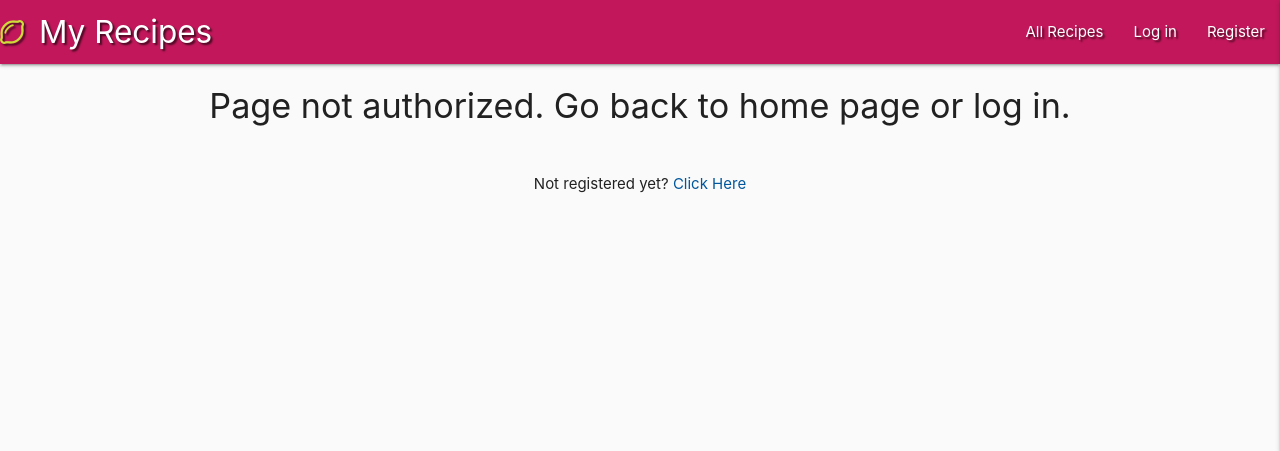
After one commit to pedromn0/my-recipes-milestone-3, a Flask app: page /no_authorized in a window 1280 px wide. The commit adds this page. Shown: the top 451 px of the page. Run offline with Flask 2, Linux system fonts and the light colour scheme; some libraries are stand-ins or nearby versions.

Commit message:
Refactor add and edit function to use splitline python method for ingredients and recipe method

```diff
--- a/app.py
+++ b/app.py
@@ -129,65 +129,82 @@ def view_recipe(recipe_id):
 
 @app.route("/add_recipe", methods=["GET", "POST"])
 def add_recipe():
-    if request.method == "POST":
-        user = mongo.db.users.find_one({"username": session['user']})
-        ingredients_list = request.form.get('ingredients_list').split(';')
-        method = request.form.get('method').split(';')
+    if "user" in session:
+        if request.method == "POST":
+            user = mongo.db.users.find_one({"username": session['user']})
+            ingredients_list = request.form.get(
+                'ingredients_list').splitlines()
+            method = request.form.get('method').splitlines()
 
-        recipe = {
-            "recipe_name": request.form.get('recipe_name'),
-            "food_type": request.form.get('food_type'),
-            "estimated_time": request.form.get('estimated_time'),
-            "url_picture": request.form.get('url_picture'),
-            "commentary": request.form.get('commentary'),
-            "ingredients_list": ingredients_list,
-            "method": method,
-            "created_by": session['user'],
-            "user_id": ObjectId(user['_id'])
-        }
+            recipe = {
+                "recipe_name": request.form.get('recipe_name'),
+                "food_type": request.form.get('food_type'),
+                "estimated_time": request.form.get('estimated_time'),
+                "url_picture": request.form.get('url_picture'),
+                "commentary": request.form.get('commentary'),
+                "ingredients_list": ingredients_list,
+                "method": method,
+                "created_by": session['user'],
+                "user_id": ObjectId(user['_id'])
+            }
 
-        mongo.db.recipes.insert_one(recipe)
-        flash("Recipe Added with success!")
-        return redirect(url_for('all_recipes'))
+            mongo.db.recipes.insert_one(recipe)
+            flash("Recipe Added with success!")
+            return redirect(url_for('all_recipes'))
 
-    food_tags = mongo.db.food_tags.find().sort("food_type", 1)
-    return render_template('add_recipe.html', food_tags=food_tags)
+        food_tags = mongo.db.food_tags.find().sort("food_type", 1)
+        return render_template('add_recipe.html', food_tags=food_tags)
+
+    else:
+        flash("You must be logged in to have access to this page")
+        return redirect("login")
 
 
 @app.route("/edit_recipe/<recipe_id>", methods=["GET", "POST"])
 def edit_recipe(recipe_id):
-    if request.method == "POST":
-        user = mongo.db.users.find_one({"username": session['user']})
-        ingredients_list = request.form.get('ingredients_list').split(';')
-        method = request.form.get('method').split(';')
+    if "user" not in session:
+        # flash("You must be logged in to have access to this page")
+        return redirect("no_authorized")
 
-        submit = {
-            "recipe_name": request.form.get('recipe_name'),
-            "food_type": request.form.get('food_type'),
-            "estimated_time": request.form.get('estimated_time'),
-            "url_picture": request.form.get('url_picture'),
-            "commentary": request.form.get('commentary'),
-            "ingredients_list": ingredients_list,
-            "method": method,
-            "created_by": session['user'],
-            "user_id": ObjectId(user['_id'])
-        }
+    else:
+        if request.method == "POST":
+            user = mongo.db.users.find_one({"username": session['user']})
+            ingredients_list = request.form.get(
+                'ingredients_list').splitlines()
+            method = request.form.get('method').splitlines()
 
-        mongo.db.recipes.update({"_id": ObjectId(recipe_id)}, submit)
-        flash("Recipe Uptaded with success!")
-        return redirect(url_for('all_recipes'))
+            submit = {
+                "recipe_name": request.form.get('recipe_name'),
+                "food_type": request.form.get('food_type'),
+                "estimated_time": request.form.get('estimated_time'),
+                "url_picture": request.form.get('url_picture'),
+                "commentary": request.form.get('commentary'),
+                "ingredients_list": ingredients_list,
+                "method": method,
+                "created_by": session['user'],
+                "user_id": ObjectId(user['_id'])
+            }
 
-    recipe = mongo.db.recipes.find_one({"_id": ObjectId(recipe_id)})
-    food_tags = mongo.db.food_tags.find().sort("food_type", 1)
-    return render_template(
-        'edit_recipe.html', food_tags=food_tags, recipe=recipe)
+            mongo.db.recipes.update({"_id": ObjectId(recipe_id)}, submit)
+            flash("Recipe Uptaded with success!")
+            return redirect(url_for('all_recipes'))
+
+        recipe = mongo.db.recipes.find_one({"_id": ObjectId(recipe_id)})
+        food_tags = mongo.db.food_tags.find().sort("food_type", 1)
+        return render_template(
+            'edit_recipe.html', food_tags=food_tags, recipe=recipe)
 
 
 @app.route('/delete_recipe/<recipe_id>')
 def delete_recipe(recipe_id):
-    mongo.db.recipes.remove({"_id": ObjectId(recipe_id)})
+    mongo.db.recipes.delete_one({"_id": ObjectId(recipe_id)})
     flash("Recipe deleted with success!")
     return redirect(url_for('all_recipes'))
+
+
+@app.route('/no_authorized')
+def no_authorized():
+    return render_template("no_authorized.html")
 
 
 if __name__ == "__main__":
--- a/templates/add_recipe.html
+++ b/templates/add_recipe.html
@@ -1,7 +1,7 @@
 {% extends "base.html" %}
 {% block content %}
 
-    <!-- All Recipes' Header -->
+    <!-- Add Recipes' Header -->
     <div class="row">
         <div class="col s12 center-align">
             <h4>Add Your Own Recipe</h4>
--- a/templates/individual_recipe.html
+++ b/templates/individual_recipe.html
@@ -35,7 +35,7 @@
                                         <p>Do you really intend to delete this? This is a irreversible act.</p>
                                     </div>
                                     <div class="modal-footer">
-                                        <a href="{{ url_for('all_recipes') }}">Cancel</a>
+                                        <a class="grey-text darken-4" href="{{ url_for('all_recipes') }}">Cancel</a>
                                         <a href="{{ url_for('delete_recipe', recipe_id=recipe._id) }}" class="modal-close waves-effect waves-green btn-flat">Confirm</a>
                                     </div>
                                 </div>
--- /dev/null
+++ b/templates/no_authorized.html
@@ -0,0 +1,17 @@
+{% extends "base.html" %}
+{% block content %}
+    <div class="row">
+        <div class="col s12 center-align">
+            <h4>Page not authorized. Go back to home page or log in.</h4>
+        </div>
+    </div>
+
+    <div class="row">
+        <div class="col s12">
+            <p class="center-align">
+                Not registered yet? <a href="{{ url_for('register') }}" class="light-blue-text text-darken-4">Click Here</a>
+            </p>
+        </div>
+    </div>
+
+{% endblock %}
```
Also changed, not shown: templates/edit_recipe.html (+6 -2 lines).
